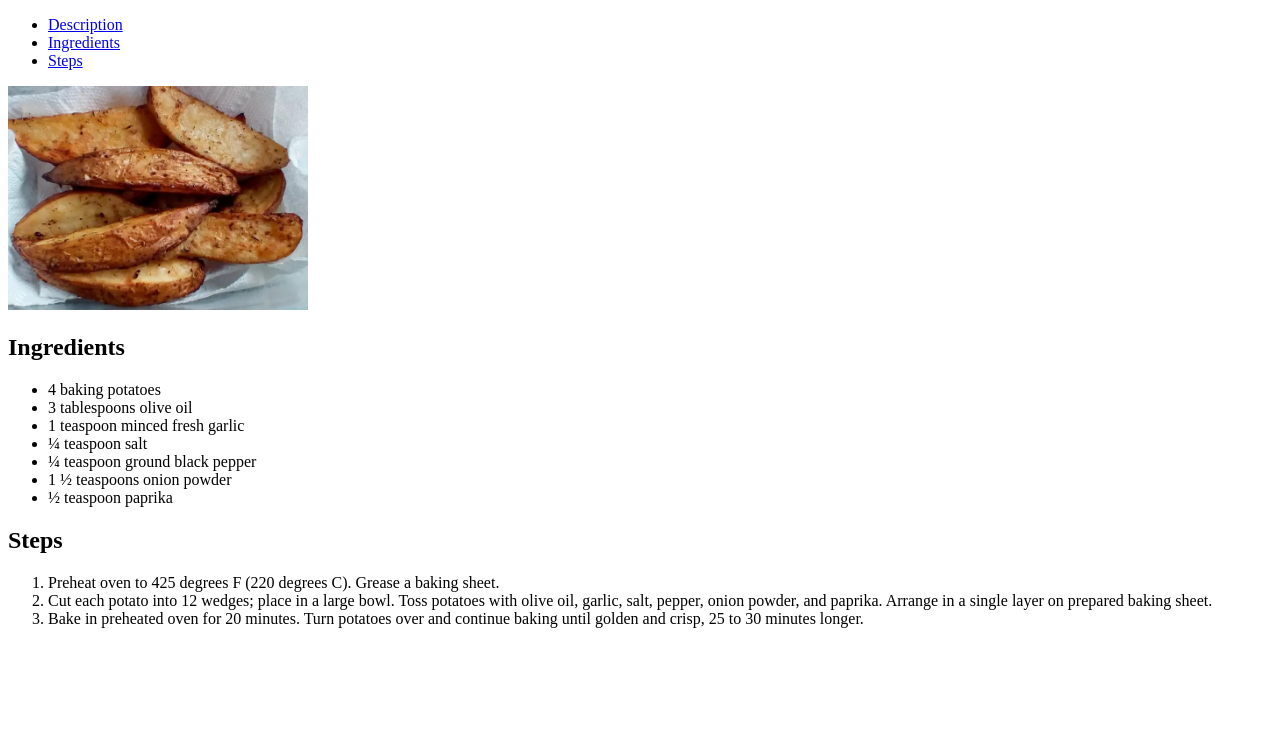
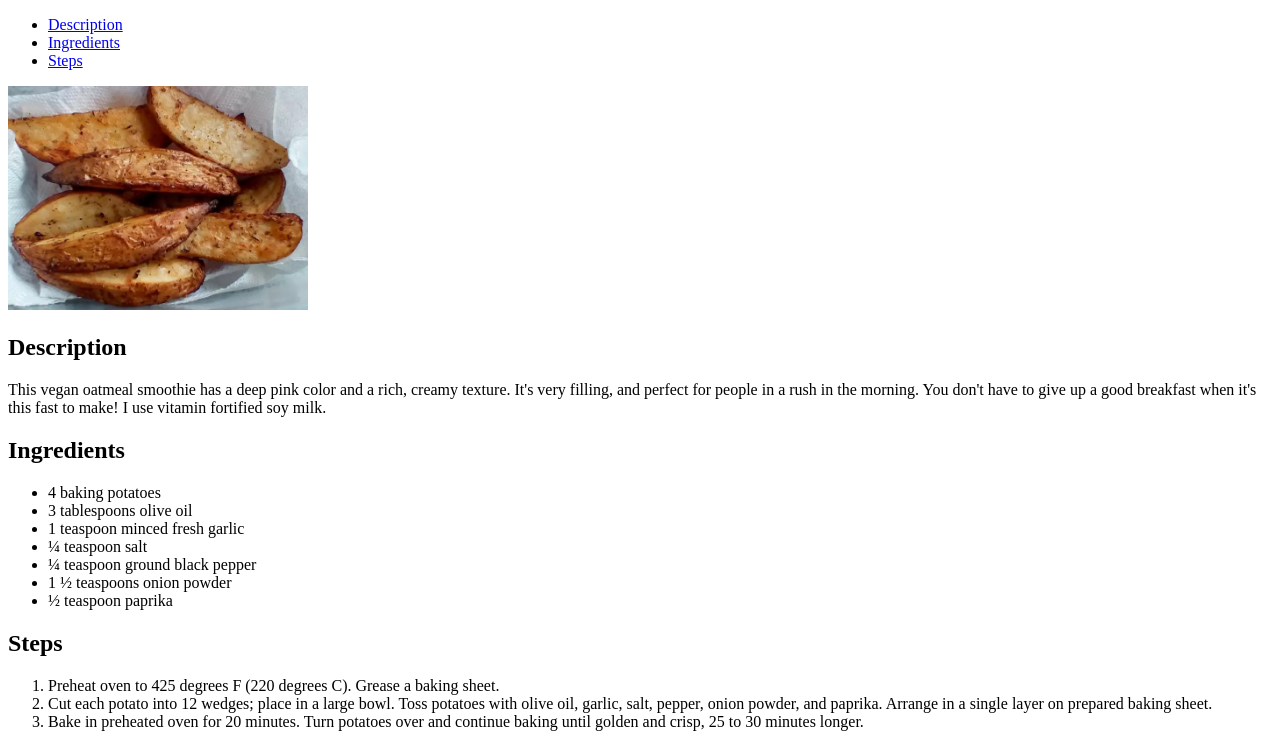
Before and after one commit to Lu1zLuna/odin-recipes, a plain HTML site: page recipes/potato-wedges.html in a window 1280 px wide. Shown: the part 105-852 px from the top of the page. Before the commit the page ends 800 px from the top, so only its background shows below. Drawn offline with Linux system fonts and the light colour scheme.

Commit message:
Add missing description and sections on potatoes potato-wedges.html was missing description part as well as sections.

```diff
--- a/recipes/potato-wedges.html
+++ b/recipes/potato-wedges.html
@@ -18,6 +18,14 @@
 
         <img src="../images/potato-wedges.webp" width="300" alt="A succulent portion of potato wedges">
 
+        <section id="section1">
+            <h2>Description</h2>
+            <p>
+                This vegan oatmeal smoothie has a deep pink color and a rich, creamy texture. It's very filling, and perfect for people in a rush in the morning. You don't have to give up a good breakfast when it's this fast to make! I use vitamin fortified soy milk.
+            </p>
+        </section>
+
+        <section id="section2">
         <h2>Ingredients</h2>
             <ul>
                 <li>4 baking potatoes</li>
@@ -28,7 +36,9 @@
                 <li>1 ½ teaspoons onion powder</li>
                 <li>½ teaspoon paprika</li>
             </ul>
+        </section>
 
+        <section id="section3">
             <h2>Steps</h2>
             <ol>
                 <li>Preheat oven to 425 degrees F (220 degrees C). Grease a baking sheet.</li>
@@ -39,5 +49,6 @@
                     Bake in preheated oven for 20 minutes. Turn potatoes over and continue baking until golden and crisp, 25 to 30 minutes longer.
                 </li>
             </ol>
+        </section>
     </body>
 </html>
```
Lines whose indentation alone changed are shown as unchanged.
